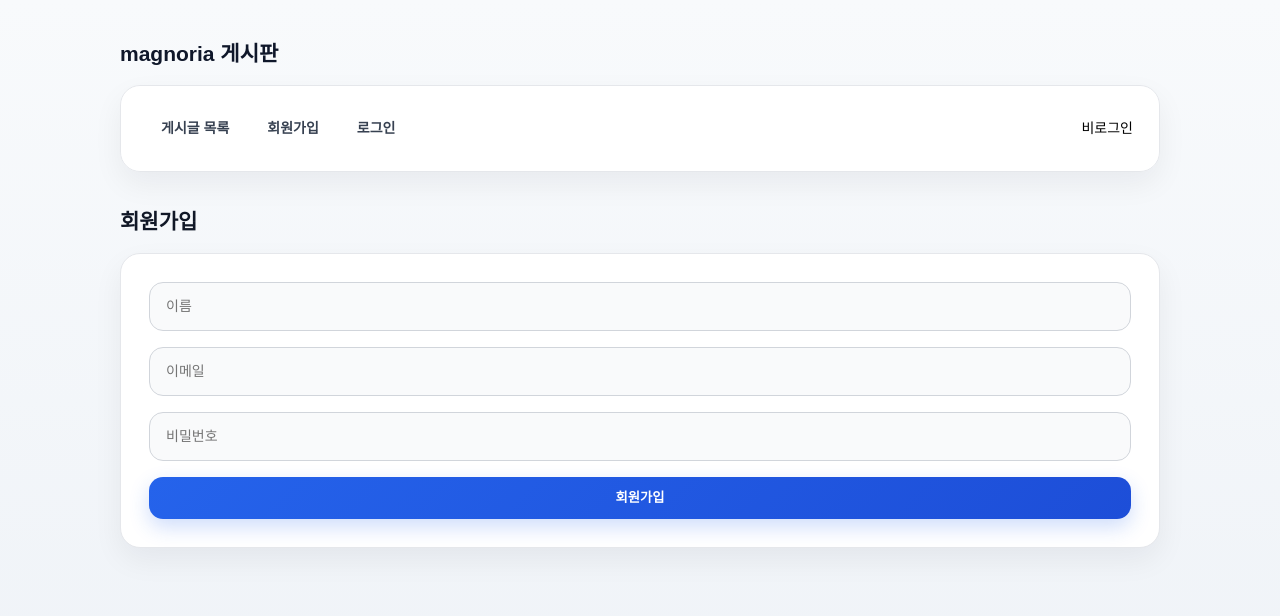
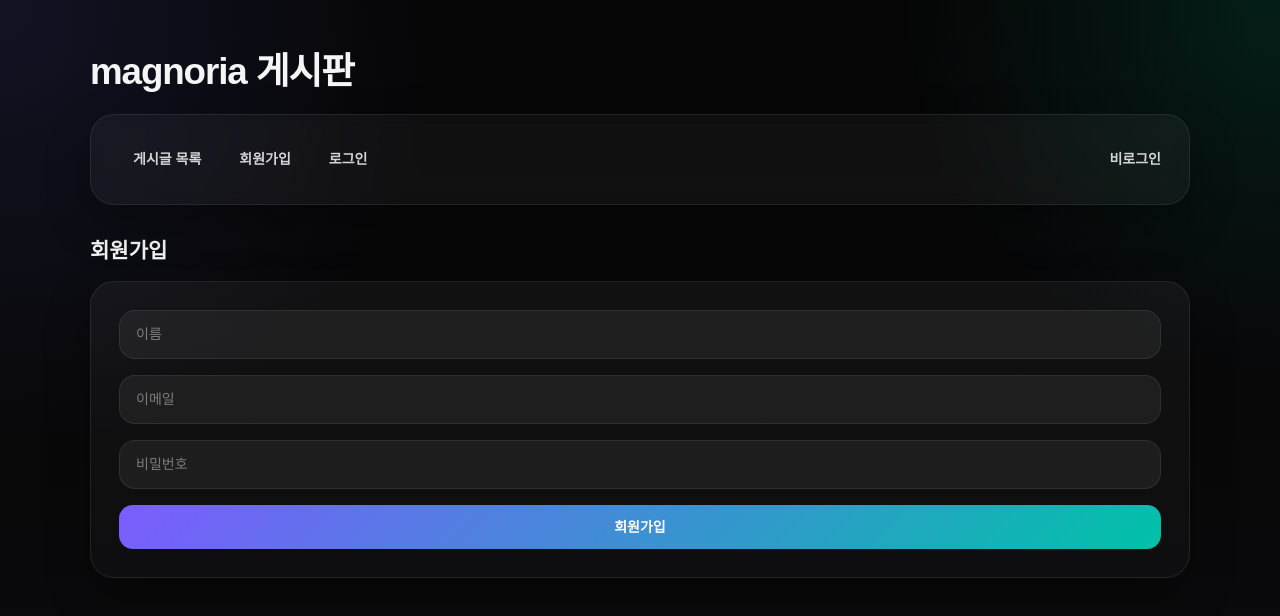
Before and after one commit to magnoria/boardspring, a React (Vite) app in the folder src/main/reactapp/: page /signup in a window 1280 px wide. Shown: the top 616 px of the page. Built offline with nearby package versions, Linux system fonts and the light colour scheme; no server answers.

Commit message:
css 변경

```diff
--- a/src/main/reactapp/src/styles.css
+++ b/src/main/reactapp/src/styles.css
@@ -1,27 +1,27 @@
 :root {
-  --bg-start: #f8fafc;
-  --bg-end: #eef2f7;
-  --surface: #ffffff;
-  --surface-soft: rgba(255, 255, 255, 0.92);
-  --text-main: #111827;
-  --text-sub: #4b5563;
-  --border: #e5e7eb;
-  --border-strong: #d1d5db;
-  --primary: #2563eb;
-  --primary-dark: #1d4ed8;
-  --primary-soft: #eff6ff;
-  --success-bg: #ecfdf5;
-  --success-border: #bbf7d0;
-  --success-text: #16a34a;
-  --error-bg: #fef2f2;
-  --error-border: #fecaca;
-  --error-text: #dc2626;
-  --shadow-sm: 0 8px 24px rgba(15, 23, 42, 0.05);
-  --shadow-md: 0 12px 30px rgba(15, 23, 42, 0.06);
-  --shadow-lg: 0 16px 40px rgba(15, 23, 42, 0.08);
-  --radius-sm: 10px;
-  --radius-md: 14px;
-  --radius-lg: 20px;
+  --bg: #050505;
+  --bg-soft: #0b0b0d;
+  --surface: rgba(255, 255, 255, 0.045);
+  --surface-strong: rgba(255, 255, 255, 0.08);
+  --surface-hover: rgba(124, 92, 255, 0.1);
+  --text-main: #f5f5f5;
+  --text-muted: rgba(255, 255, 255, 0.68);
+  --text-soft: rgba(255, 255, 255, 0.82);
+  --border: rgba(255, 255, 255, 0.08);
+  --border-hover: rgba(124, 92, 255, 0.35);
+  --primary: #7c5cff;
+  --accent: #00c2a8;
+  --accent-soft: rgba(0, 194, 168, 0.14);
+  --danger-bg: rgba(255, 80, 80, 0.12);
+  --danger-border: rgba(255, 80, 80, 0.25);
+  --danger-text: #ffb4b4;
+  --success-bg: rgba(0, 194, 168, 0.12);
+  --success-border: rgba(0, 194, 168, 0.28);
+  --success-text: #7ff1df;
+  --shadow: 0 18px 45px rgba(0, 0, 0, 0.3);
+  --radius-lg: 24px;
+  --radius-md: 16px;
+  --radius-sm: 12px;
 }
 
 * {
@@ -37,7 +37,10 @@ body {
   min-width: 320px;
   font-family: "Pretendard", "Noto Sans KR", Arial, sans-serif;
   color: var(--text-main);
-  background: linear-gradient(180deg, var(--bg-start), var(--bg-end));
+  background:
+    radial-gradient(circle at top left, rgba(80, 80, 180, 0.18), transparent 30%),
+    radial-gradient(circle at top right, rgba(0, 180, 140, 0.14), transparent 25%),
+    linear-gradient(180deg, var(--bg) 0%, var(--bg-soft) 100%);
   line-height: 1.5;
 }
 
@@ -61,16 +64,22 @@ a {
 }
 
 .container {
-  width: min(100% - 32px, 1040px);
+  width: min(100% - 32px, 1100px);
   margin: 0 auto;
-  padding: clamp(20px, 4vw, 40px) 0 clamp(32px, 5vw, 56px);
+  padding: 48px 0 80px;
+}
+
+.container > h2 {
+  margin: 0 0 18px;
+  font-size: clamp(1.8rem, 4vw, 2.625rem);
+  font-weight: 800;
+  letter-spacing: -0.03em;
 }
 
 h1 {
-  margin: 0 0 clamp(18px, 3vw, 28px);
-  font-size: clamp(1.8rem, 3vw, 2.4rem);
+  margin: 0 0 20px;
+  font-size: clamp(1.8rem, 3vw, 2.5rem);
   line-height: 1.2;
-  color: #0f172a;
 }
 
 h2,
@@ -78,23 +87,29 @@ h3 {
   line-height: 1.3;
 }
 
-.container > h2 {
-  margin: 0 0 18px;
-  color: #0f172a;
-}
-
 .header {
   display: flex;
   align-items: center;
   justify-content: space-between;
-  gap: 16px;
-  margin-bottom: clamp(24px, 4vw, 36px);
-  padding: clamp(16px, 2.4vw, 22px) clamp(18px, 3vw, 26px);
+  gap: 20px;
+  margin-bottom: 32px;
+  padding: 24px 28px;
   border: 1px solid var(--border);
   border-radius: var(--radius-lg);
-  background: var(--surface-soft);
-  box-shadow: var(--shadow-md);
+  background: var(--surface);
+  box-shadow: var(--shadow);
   backdrop-filter: blur(8px);
+}
+
+.header > div {
+  display: flex;
+  align-items: center;
+  gap: 12px;
+}
+
+.header span {
+  color: var(--text-soft) !important;
+  font-weight: 700;
 }
 
 .nav {
@@ -105,46 +120,57 @@ h3 {
 
 .nav a {
   padding: 10px 14px;
-  border-radius: var(--radius-sm);
-  color: #374151;
+  border-radius: 999px;
+  color: var(--text-soft);
   font-weight: 700;
+  transition: background 0.2s ease, color 0.2s ease, transform 0.2s ease;
   white-space: nowrap;
-  transition: background 0.2s ease, color 0.2s ease;
 }
 
 .nav a:hover {
-  color: var(--primary-dark);
-  background: var(--primary-soft);
+  color: #ffffff;
+  background: rgba(124, 92, 255, 0.18);
+  transform: translateY(-1px);
+}
+
+.form,
+.board-wrap,
+.post-item {
+  border: 1px solid var(--border);
+  border-radius: var(--radius-lg);
+  background: linear-gradient(180deg, var(--surface), rgba(255, 255, 255, 0.025));
+  box-shadow: var(--shadow);
 }
 
 .form {
   display: flex;
   flex-direction: column;
   gap: 16px;
-  padding: clamp(18px, 3vw, 28px);
-  border: 1px solid var(--border);
-  border-radius: var(--radius-lg);
-  background: var(--surface);
-  box-shadow: var(--shadow-md);
+  padding: 28px;
 }
 
 input,
 textarea {
   width: 100%;
   padding: 13px 16px;
-  border: 1px solid var(--border-strong);
+  border: 1px solid var(--border);
   border-radius: var(--radius-md);
   outline: none;
-  color: var(--text-main);
-  background: #f9fafb;
+  color: #ffffff;
+  background: rgba(255, 255, 255, 0.06);
   transition: border-color 0.2s ease, box-shadow 0.2s ease, background 0.2s ease;
+}
+
+input::placeholder,
+textarea::placeholder {
+  color: rgba(255, 255, 255, 0.42);
 }
 
 input:focus,
 textarea:focus {
-  border-color: #60a5fa;
-  background: var(--surface);
-  box-shadow: 0 0 0 4px rgba(96, 165, 250, 0.15);
+  border-color: rgba(124, 92, 255, 0.65);
+  background: rgba(255, 255, 255, 0.085);
+  box-shadow: 0 0 0 4px rgba(124, 92, 255, 0.16);
 }
 
 textarea {
@@ -157,7 +183,7 @@ textarea {
   flex-wrap: wrap;
   align-items: center;
   gap: 10px;
-  margin-top: clamp(18px, 2.5vw, 26px);
+  margin-top: 24px;
 }
 
 .action-button,
@@ -165,50 +191,47 @@ textarea {
   display: inline-flex;
   align-items: center;
   justify-content: center;
-  min-width: 100px;
-  min-height: 42px;
+  min-width: 110px;
+  min-height: 44px;
   padding: 11px 18px;
   border: 0;
-  border-radius: var(--radius-md);
+  border-radius: 14px;
   color: #ffffff;
-  font-size: 0.95rem;
-  font-weight: 700;
-  background: linear-gradient(135deg, var(--primary), var(--primary-dark));
-  box-shadow: 0 8px 20px rgba(37, 99, 235, 0.22);
+  font-weight: 800;
+  background: linear-gradient(135deg, var(--primary), var(--accent));
   transition: transform 0.2s ease, box-shadow 0.2s ease, opacity 0.2s ease;
 }
 
 .action-button:hover,
 .write-button:hover {
-  transform: translateY(-1px);
-  box-shadow: 0 12px 24px rgba(37, 99, 235, 0.28);
-  opacity: 0.96;
+  transform: translateY(-2px);
+  opacity: 0.95;
+  box-shadow: 0 14px 26px rgba(0, 194, 168, 0.16);
 }
 
 .secondary-button {
   color: var(--text-main);
-  background: #e5e7eb;
-  box-shadow: none;
+  border: 1px solid var(--border);
+  background: rgba(255, 255, 255, 0.08);
 }
 
 .secondary-button:hover {
-  background: #dbe1e8;
+  background: rgba(255, 255, 255, 0.13);
   box-shadow: none;
 }
 
 .error,
 .success {
-  margin: 14px 0;
-  padding: 12px 14px;
-  border-radius: var(--radius-md);
-  font-size: 0.95rem;
-  font-weight: 600;
+  margin: 0 0 20px;
+  padding: 14px 18px;
+  border-radius: 14px;
+  font-weight: 700;
 }
 
 .error {
-  color: var(--error-text);
-  border: 1px solid var(--error-border);
-  background: var(--error-bg);
+  color: var(--danger-text);
+  border: 1px solid var(--danger-border);
+  background: var(--danger-bg);
 }
 
 .success {
@@ -217,13 +240,8 @@ textarea {
   background: var(--success-bg);
 }
 
-.board-wrap,
-.post-item {
-  padding: clamp(18px, 3vw, 28px);
-  border: 1px solid var(--border);
-  border-radius: var(--radius-lg);
-  background: var(--surface);
-  box-shadow: var(--shadow-sm);
+.board-wrap {
+  padding: 28px;
 }
 
 .board-wrap h2 {
@@ -233,29 +251,30 @@ textarea {
 .board-table {
   width: 100%;
   border-collapse: collapse;
-  border-top: 2px solid #374151;
+  border-top: 1px solid var(--border);
   font-size: 0.95rem;
-  overflow: hidden;
 }
 
 .board-table th,
 .board-table td {
-  padding: 13px 10px;
-  border-right: 1px solid var(--border);
+  padding: 14px 10px;
   border-bottom: 1px solid var(--border);
   text-align: center;
   vertical-align: middle;
 }
 
-.board-table th:last-child,
-.board-table td:last-child {
-  border-right: 0;
+.board-table th {
+  color: #7ff1df;
+  font-weight: 800;
+  background: rgba(255, 255, 255, 0.035);
 }
 
-.board-table th {
-  color: #374151;
-  font-weight: 800;
-  background: #f3f4f6;
+.board-table tr {
+  transition: background 0.2s ease;
+}
+
+.board-table tbody tr:hover {
+  background: var(--surface-hover);
 }
 
 .board-table .title-cell {
@@ -263,18 +282,18 @@ textarea {
 }
 
 .board-table .title-cell a {
-  color: var(--text-main);
-  font-weight: 600;
+  color: #ffffff;
+  font-weight: 700;
 }
 
 .board-table .title-cell a:hover {
-  color: var(--primary-dark);
+  color: #7ff1df;
   text-decoration: underline;
 }
 
 .empty {
   padding: 40px 16px;
-  color: #6b7280;
+  color: var(--text-muted);
 }
 
 .col-no {
@@ -286,12 +305,14 @@ textarea {
 }
 
 .post-item {
-  transition: box-shadow 0.2s ease, transform 0.2s ease;
+  padding: 28px;
+  transition: border-color 0.2s ease, background 0.2s ease, transform 0.2s ease;
 }
 
 .post-item:hover {
-  transform: translateY(-2px);
-  box-shadow: var(--shadow-lg);
+  border-color: var(--border-hover);
+  background: linear-gradient(180deg, var(--surface-hover), rgba(255, 255, 255, 0.03));
+  transform: translateY(-3px);
 }
 
 .post-item h1,
@@ -302,8 +323,7 @@ textarea {
 
 .post-content {
   margin: 0;
-  color: var(--text-sub);
-  font-size: 1rem;
+  color: var(--text-muted);
   line-height: 1.75;
   word-break: break-word;
   white-space: pre-wrap;
@@ -321,28 +341,29 @@ textarea {
   min-width: 34px;
   height: 34px;
   padding: 0 10px;
-  border: 1px solid var(--border-strong);
-  border-radius: var(--radius-sm);
-  color: #374151;
-  background: var(--surface);
+  border: 1px solid var(--border);
+  border-radius: 10px;
+  color: var(--text-soft);
+  background: rgba(255, 255, 255, 0.06);
   transition: background 0.2s ease, border-color 0.2s ease, color 0.2s ease;
 }
 
 .pagination button:hover:not(:disabled),
 .pagination button.active {
-  color: #ffffff;
-  border-color: #0aa36f;
-  background: #0aa36f;
+  color: #050505;
+  border-color: var(--accent);
+  background: var(--accent);
 }
 
 .pagination button:disabled {
   cursor: not-allowed;
-  opacity: 0.45;
+  opacity: 0.4;
 }
 
 @media (max-width: 768px) {
   .container {
     width: min(100% - 24px, 100%);
+    padding: 32px 0 56px;
   }
 
   .header {
@@ -350,17 +371,9 @@ textarea {
     flex-direction: column;
   }
 
-  .header > div {
-    text-align: center;
-  }
-
+  .header > div,
   .nav {
     justify-content: center;
-  }
-
-  .button-group button,
-  .button-group a {
-    flex: 1 1 auto;
   }
 
   .board-wrap {
```
